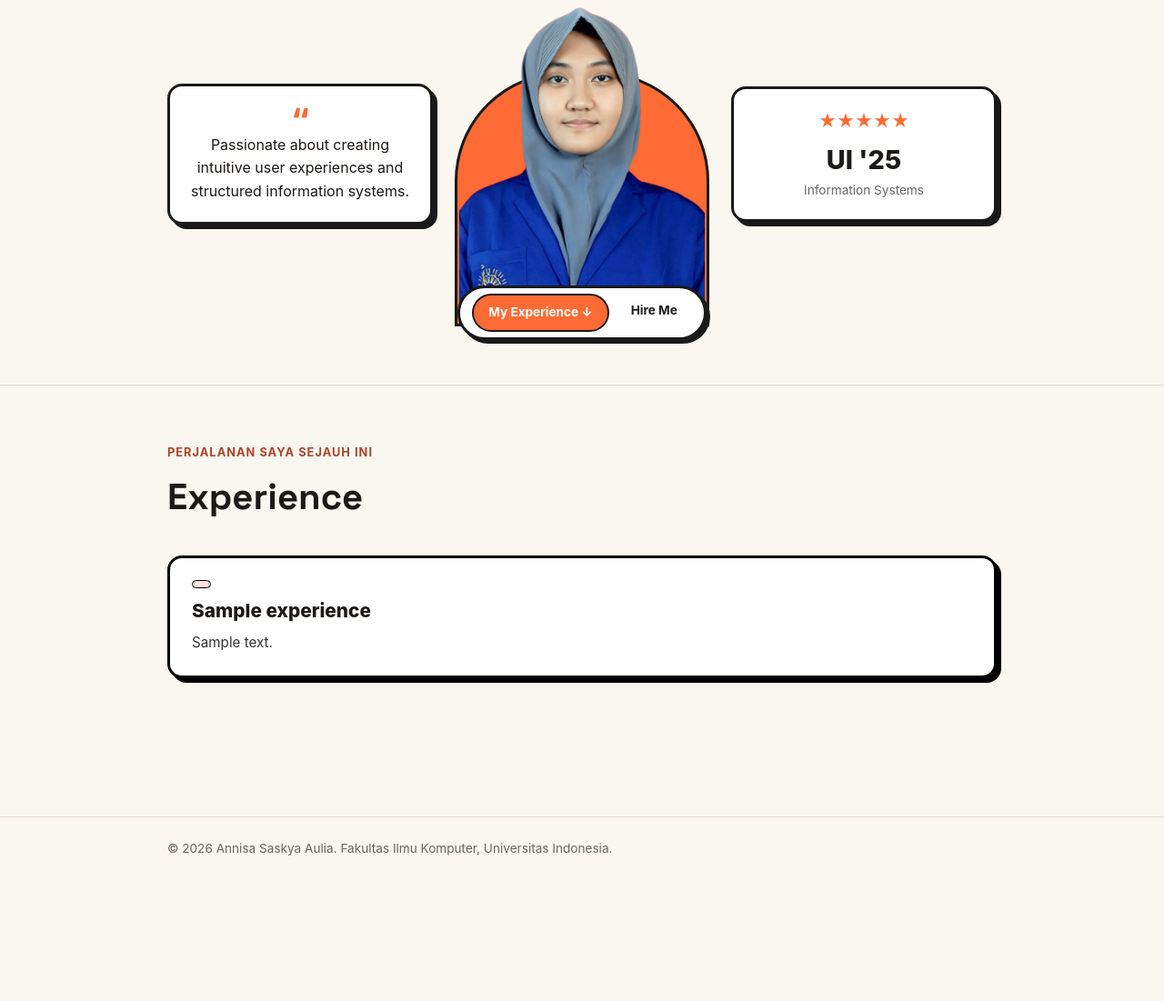
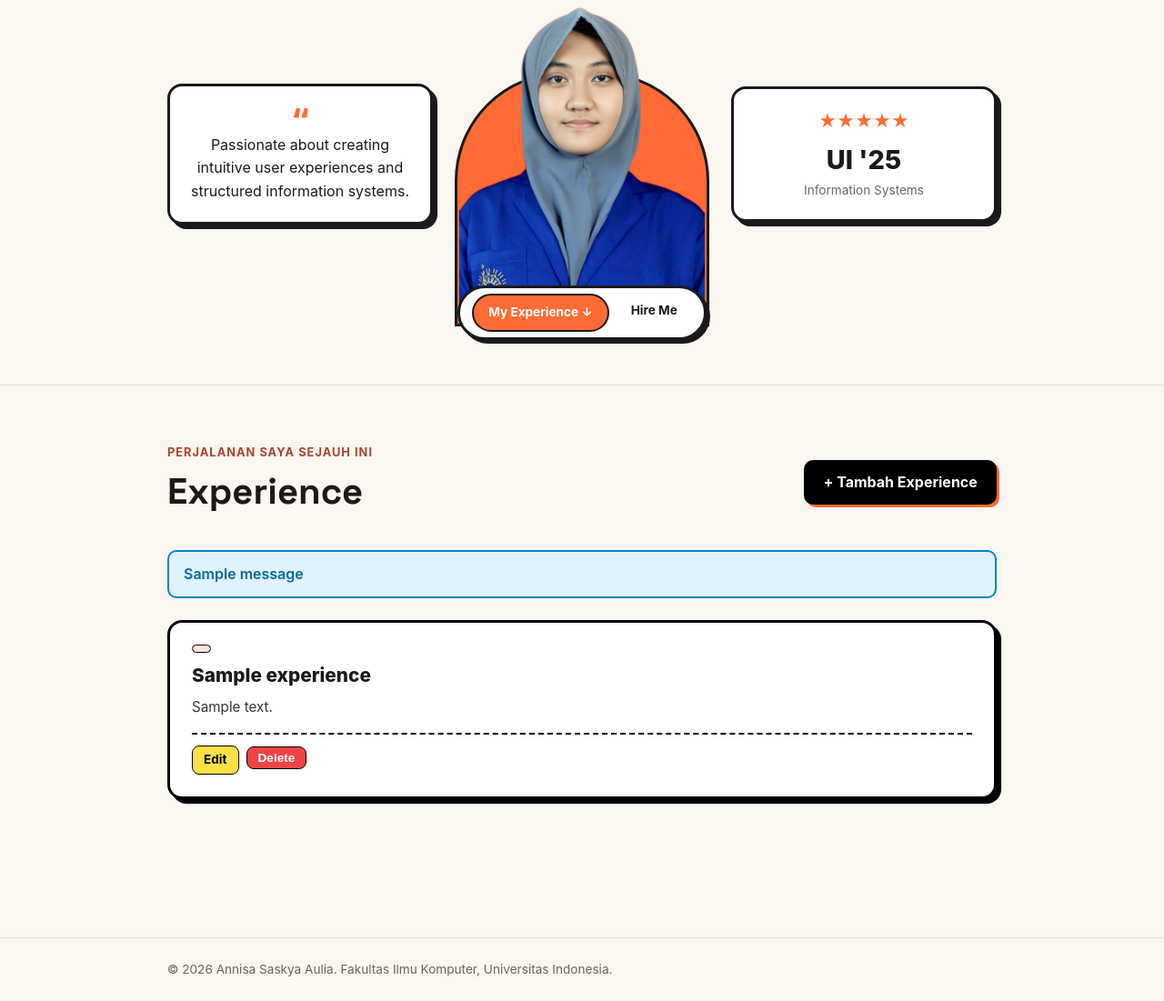
Before and after one commit to annisasaskya3-art/myportofolio, a Django app: page /experience/ in a window 1280 px wide. Shown: the part 362-1463 px from the top of the page at 91% size. Before the commit the page ends 1303 px from the top, so only its background shows below. Run offline with Django 5.2, Linux system fonts and the light colour scheme; tables that the repository leaves empty hold one stand-in row (values such as "Sample post"); one stand-in notice (Sample message) is shown.

Commit message:
feat(experience): update experience templates with CRUD and make create_experience and edit_experience file in templates that implements from the experience.html

```diff
--- a/templates/experience.html
+++ b/templates/experience.html
@@ -46,8 +46,27 @@
 <main style="padding-bottom: 4rem;">
     <section class="experience-section" id="experience-list">
         <div class="container">
-            <p class="section-kicker">Perjalanan saya sejauh ini</p>
-            <h1 style="font-size: 2.5rem; font-weight: 800; margin-bottom: 2rem;">Experience</h1>
+            <div style="display: flex; justify-content: space-between; align-items: center; margin-bottom: 2rem;">
+                <div>
+                    <p class="section-kicker" style="margin: 0;">Perjalanan saya sejauh ini</p>
+                    <h1 style="font-size: 2.5rem; font-weight: 800; margin: 0;">Experience</h1>
+                </div>
+                <!-- Tombol Tambah Pengalaman -->
+                <a href="{% url 'main:create_experience' %}" style="background: #000000; color: #ffffff; border: 2px solid #000000; padding: 0.6rem 1.2rem; border-radius: 10px; font-weight: 700; text-decoration: none; box-shadow: 3px 3px 0px #ff6b35;">
+                    + Tambah Experience
+                </a>
+            </div>
+
+            <!-- Notification Messages -->
+            {% if messages %}
+                <div style="margin-bottom: 1.5rem;">
+                    {% for message in messages %}
+                        <div style="background: #e0f2fe; border: 2px solid #0284c7; color: #0369a1; padding: 0.75rem 1rem; border-radius: 10px; font-weight: 600;">
+                            {{ message }}
+                        </div>
+                    {% endfor %}
+                </div>
+            {% endif %}
 
             <div class="experience-grid">
                 {% for exp in experience_list %}
@@ -58,11 +77,24 @@
                             </span>
                         </div>
                         <h2 style="font-size: 1.3rem; font-weight: 800; margin-bottom: 0.5rem;">{{ exp.title }}</h2>
-                        <p style="font-size: 0.95rem; color: #333; line-height: 1.5;">{{ exp.description }}</p>
+                        <p style="font-size: 0.95rem; color: #333; line-height: 1.5; margin-bottom: 1rem;">{{ exp.description }}</p>
+
+                        <!-- Tombol Action: Edit & Delete -->
+                        <div style="display: flex; gap: 0.5rem; border-top: 2px dashed #000; padding-top: 0.75rem;">
+                            <a href="{% url 'main:edit_experience' exp.id %}" style="background: #fde047; color: #000; border: 1.5px solid #000; padding: 0.25rem 0.75rem; border-radius: 8px; font-weight: 700; font-size: 0.85rem; text-decoration: none;">
+                                Edit
+                            </a>
+                            <form action="{% url 'main:delete_experience' exp.id %}" method="POST" style="margin: 0;">
+                                {% csrf_token %}
+                                <button type="submit" onclick="return confirm('Yakin ingin menghapus data ini?')" style="background: #ef4444; color: #fff; border: 1.5px solid #000; padding: 0.25rem 0.75rem; border-radius: 8px; font-weight: 700; font-size: 0.85rem; cursor: pointer;">
+                                    Delete
+                                </button>
+                            </form>
+                        </div>
                     </article>
                 {% empty %}
-                    <div class="experience-card" style="text-align: center; padding: 2rem;">
-                        <p style="font-weight: 700;">Belum ada pengalaman yang ditambahkan.</p>
+                    <div class="experience-card" style="text-align: center; padding: 2rem; background: #ffffff; border: 3px solid #000000; border-radius: 16px; box-shadow: 5px 5px 0px #000000;">
+                        <p style="font-weight: 700; margin: 0;">Belum ada pengalaman yang ditambahkan.</p>
                     </div>
                 {% endfor %}
             </div>
```
Also changed, not shown: templates/create_experience.html (added, +27 -0 lines), templates/edit_experience.html (added, +27 -0 lines).
